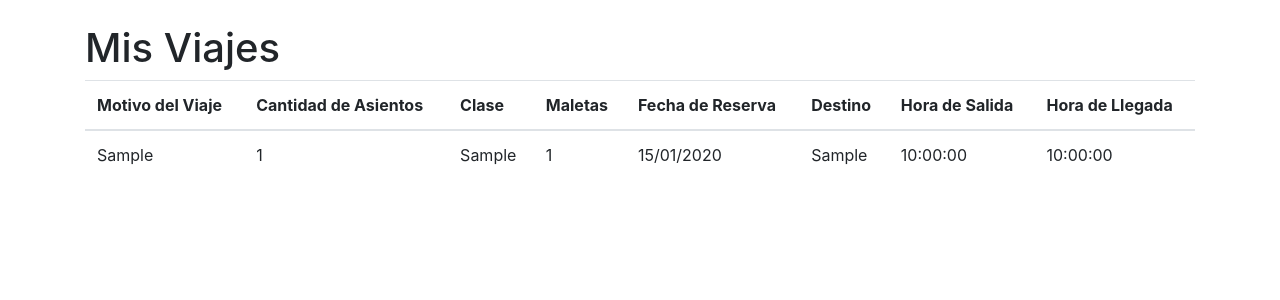
After one commit to MateoRosero/Encuentra-tus-alas, a Flask app: page /mis_viajes in a window 1280 px wide. The commit adds this page. Shown: the top 300 px of the page. Run offline with Flask 3, Linux system fonts and the light colour scheme; a user stored in the database is signed in; tables that the repository leaves empty hold one stand-in row (values such as "Sample post"); some libraries are stand-ins or nearby versions.

Commit message:
Se crearon las paginas para hacer las reservas, se realiza las reserrvas con toda la informacion y se muestran las reservas en la pestana de Mis viajes

```diff
--- a/Crud-inventario/Inventario/src/app.py
+++ b/Crud-inventario/Inventario/src/app.py
@@ -39,6 +39,17 @@ class Vuelo(db.Model):
     hora_salida = db.Column(db.Time, nullable=False)
     hora_llegada = db.Column(db.Time, nullable=False)
     precio = db.Column(db.Float, nullable=False)
+
+class Reserva(db.Model):
+    id = db.Column(db.Integer, primary_key=True)
+    fecha_reserva = db.Column(db.Date, nullable=False, default=datetime.utcnow)
+    motivo_viaje = db.Column(db.String(200), nullable=False)
+    nombre_usuario = db.Column(db.String(80), nullable=False)
+    cantidad_asientos = db.Column(db.Integer, nullable=False)
+    clase = db.Column(db.String(20), nullable=False)
+    maletas = db.Column(db.Integer, nullable=False)
+    vuelo_id = db.Column(db.Integer, db.ForeignKey('vuelo.id'), nullable=False)
+    user_id = db.Column(db.Integer, db.ForeignKey('user.id'), nullable=False)
 
 @login_manager.user_loader
 def load_user(user_id):
@@ -277,13 +288,45 @@ def buscar_vuelos():
 
     return render_template('vuelos_encontrados.html', vuelos=vuelos)
 
-@app.route('/reservar_vuelo/<int:id>', methods=['POST'])
+@app.route('/reservar_vuelo/<int:id>', methods=['GET', 'POST'])
 @login_required
 def reservar_vuelo(id):
     vuelo = Vuelo.query.get_or_404(id)
-    # Aquí puedes agregar la lógica para guardar la reserva en la base de datos
-    flash('Vuelo reservado exitosamente', 'success')
-    return redirect(url_for('index'))
+
+    if request.method == 'POST':
+        print(request.form)  # Esto imprimirá todos los datos enviados en el formulario
+
+        motivo_viaje = request.form.get('motivo_viaje')
+        cantidad_asientos = request.form.get('cantidad_asientos')
+        if not cantidad_asientos:
+            flash('La cantidad de asientos es obligatoria', 'error')
+            return redirect(url_for('reservar_vuelo', id=vuelo.id))
+        clase = request.form['clase']
+        maletas = int(request.form['maletas'])
+
+        nueva_reserva = Reserva(
+            motivo_viaje=motivo_viaje,
+            nombre_usuario=current_user.username,
+            cantidad_asientos=cantidad_asientos,
+            clase=clase,
+            maletas=maletas,
+            vuelo_id=vuelo.id,
+            user_id=current_user.id
+        )
+
+        db.session.add(nueva_reserva)
+        db.session.commit()
+
+        flash('Reserva realizada exitosamente', 'success')
+        return redirect(url_for('index'))
+
+    return render_template('reservar.html', vuelo=vuelo)
+
+@app.route('/mis_viajes')
+@login_required
+def mis_viajes():
+    reservas = db.session.query(Reserva, Vuelo).join(Vuelo, Reserva.vuelo_id == Vuelo.id).filter(Reserva.user_id == current_user.id).all()
+    return render_template('mis_viajes.html', reservas=reservas)
 
 if __name__ == '__main__':
     with app.app_context():
--- a/Crud-inventario/Inventario/src/templates/index.html
+++ b/Crud-inventario/Inventario/src/templates/index.html
@@ -63,7 +63,7 @@
         <div class="collapse navbar-collapse" id="navbarNav">
             <ul class="navbar-nav ml-auto">
                 <li class="nav-item">
-                    <a class="nav-link" href="#">Mis Viajes</a>
+                    <a class="nav-link" href="{{ url_for('mis_viajes') }}">Mis Viajes</a>
                 </li>
                 <li class="nav-item dropdown">
                     <div class="user-initial" id="userInitial">{{ current_user.username[0] }}</div>
--- /dev/null
+++ b/Crud-inventario/Inventario/src/templates/mis_viajes.html
@@ -0,0 +1,41 @@
+<!DOCTYPE html>
+<html lang="es">
+<head>
+    <meta charset="UTF-8">
+    <title>Mis Viajes</title>
+    <link href="https://stackpath.bootstrapcdn.com/bootstrap/4.5.2/css/bootstrap.min.css" rel="stylesheet">
+</head>
+<body>
+    <div class="container mt-4">
+        <h1>Mis Viajes</h1>
+        <table class="table">
+            <thead>
+                <tr>
+                    <th>Motivo del Viaje</th>
+                    <th>Cantidad de Asientos</th>
+                    <th>Clase</th>
+                    <th>Maletas</th>
+                    <th>Fecha de Reserva</th>
+                    <th>Destino</th>
+                    <th>Hora de Salida</th>
+                    <th>Hora de Llegada</th>
+                </tr>
+            </thead>
+            <tbody>
+                {% for reserva, vuelo in reservas %}
+                <tr>
+                    <td>{{ reserva.motivo_viaje }}</td>
+                    <td>{{ reserva.cantidad_asientos }}</td>
+                    <td>{{ reserva.clase }}</td>
+                    <td>{{ reserva.maletas }}</td>
+                    <td>{{ reserva.fecha_reserva.strftime('%d/%m/%Y') }}</td>
+                    <td>{{ vuelo.destino }}</td>
+                    <td>{{ vuelo.hora_salida }}</td>
+                    <td>{{ vuelo.hora_llegada }}</td>
+                </tr>
+                {% endfor %}
+            </tbody>
+        </table>
+    </div>
+</body>
+</html>
```
Also changed, not shown: Crud-inventario/Inventario/src/templates/reservar.html (added, +39 -0 lines).
